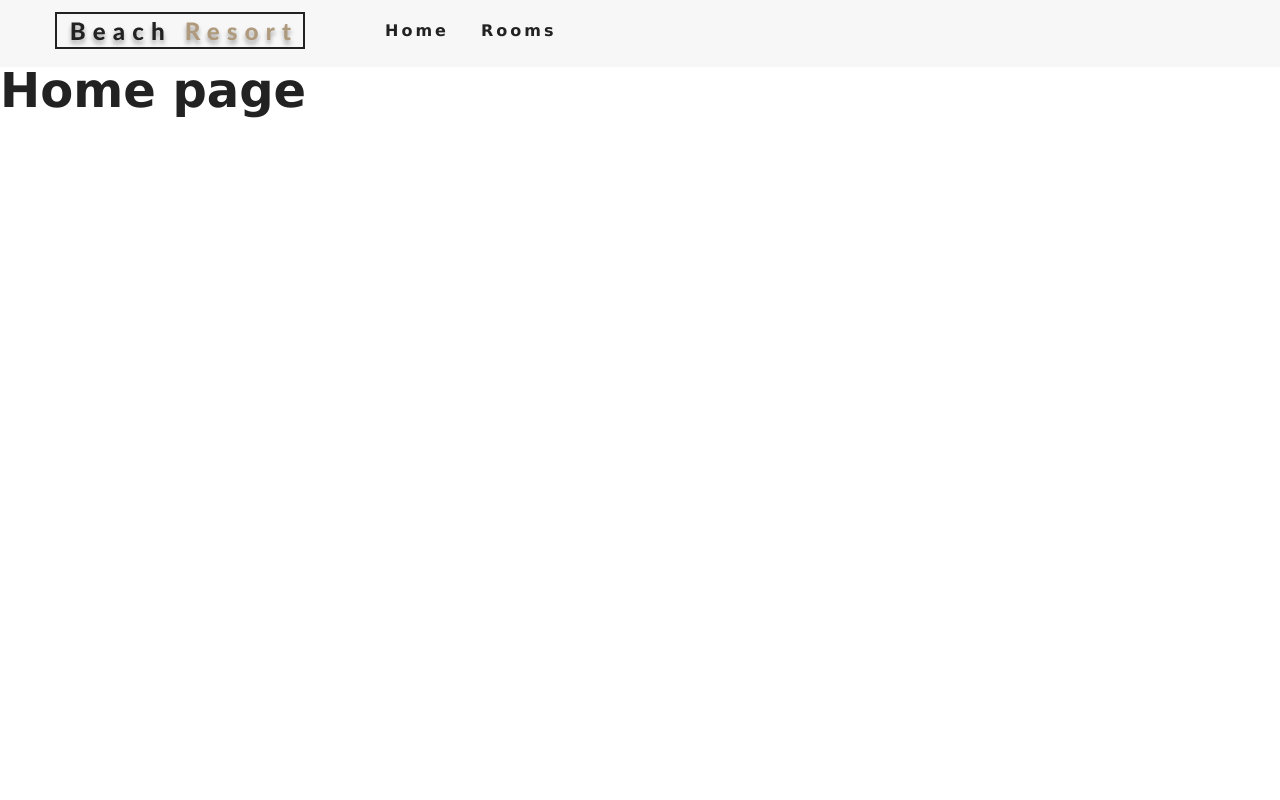
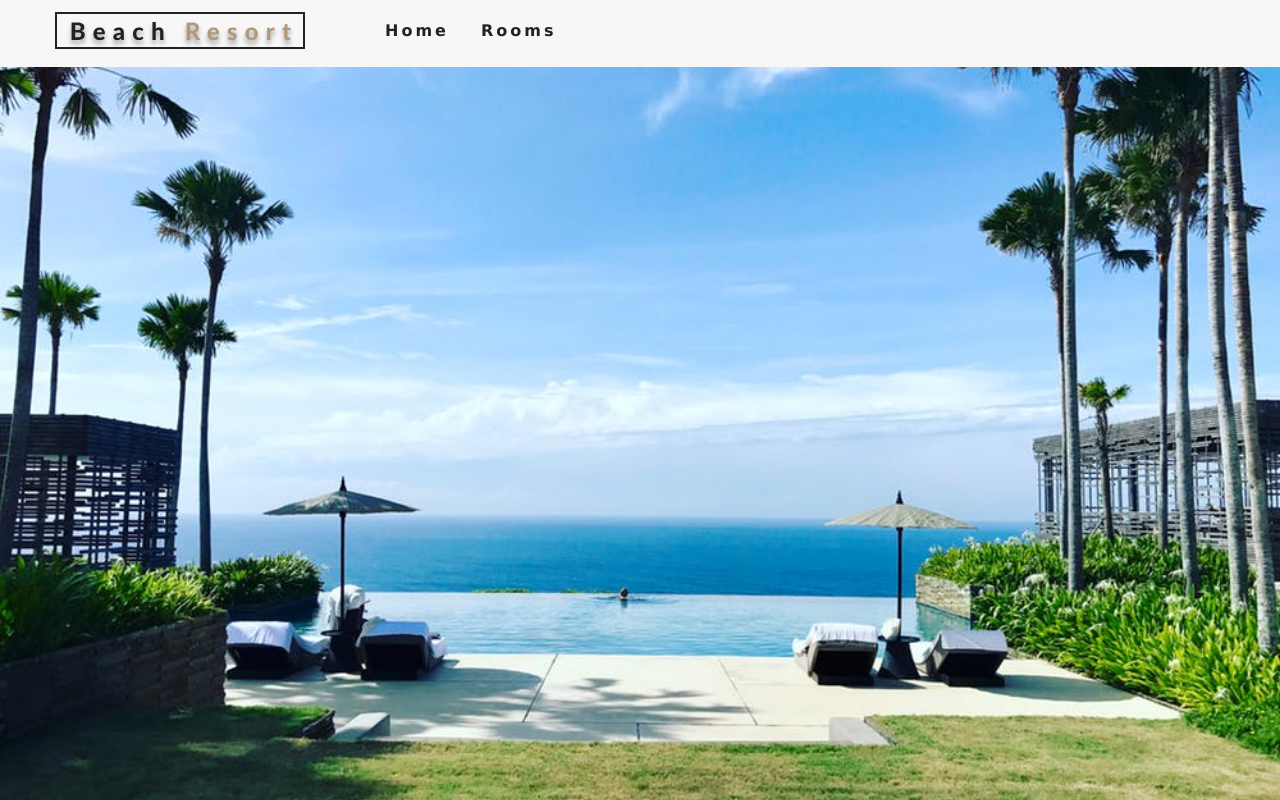
Before and after one commit to DevIvaylo/book-a-room-react-app, a React (Create React App) app: page / in a window 1280 px wide. Built offline with nearby package versions, Linux system fonts and the light colour scheme.

Commit message:
creating reusable dynamic header component

```diff
--- a/src/App.css
+++ b/src/App.css
@@ -3,6 +3,7 @@
     padding: 0;
     box-sizing: border-box;
 }
+
 :root {
     --primaryColor: #af9a7d;
     --mainWhite: #fff;
@@ -15,6 +16,7 @@
     --lightShadow: 2px 5px 3px 0px rgba(0, 0, 0, 0.5);
     --darkShadow: 4px 10px 5px 0px rgba(0, 0, 0, 0.5);
 }
+
 /* globals */
 body {
     padding-top: 66px;
@@ -23,30 +25,36 @@ body {
     font-family: Verdana, Geneva, Tahoma, sans-serif;
     line-height: 1.4;
 }
+
 h1 {
     font-size: 3em;
     line-height: 1;
     margin-bottom: 0.5em;
 }
+
 h2 {
     font-size: 2em;
     margin-bottom: 0.75em;
 }
+
 h3 {
     font-size: 1.5em;
     line-height: 1;
     margin-bottom: 1em;
 }
+
 h4 {
     font-size: 1.2em;
     line-height: 1.25;
     margin-bottom: 1.25em;
 }
+
 h5 {
     font-size: 1em;
     font-weight: bold;
     margin-bottom: 1.5em;
 }
+
 h6 {
     font-size: 1em;
     font-weight: bold;
@@ -65,20 +73,24 @@ h6 {
     text-transform: uppercase;
     cursor: pointer;
 }
+
 .btn-primary:hover {
     background: transparent;
     color: var(--primaryColor);
 }
+
 .loading {
     text-transform: capitalize;
     text-align: center;
     margin-top: 3rem;
 }
+
 .error {
     text-align: center;
     text-transform: uppercase;
     margin: 2rem 0;
 }
+
 .empty-search {
     text-align: center;
     text-transform: capitalize;
@@ -86,6 +98,7 @@ h6 {
     padding: 1rem;
     letter-spacing: var(--mainSpacing);
 }
+
 /* end of globals */
 /* Navbar */
 .navbar {
@@ -97,26 +110,31 @@ h6 {
     background: var(--offWhite);
     z-index: 1;
 }
+
 .nav-header {
     display: flex;
     justify-content: space-between;
 }
+
 .nav-btn {
     background: transparent;
     border: none;
     cursor: pointer;
     outline: none;
 }
+
 .nav-icon {
     font-size: 1.5rem;
     color: var(--primaryColor);
 }
+
 .nav-links {
     height: 0;
     overflow: hidden;
     transition: var(--mainTransition);
     list-style-type: none;
 }
+
 .nav-links a {
     display: block;
     text-decoration: none;
@@ -128,6 +146,7 @@ h6 {
     font-weight: 600;
     letter-spacing: var(--mainSpacing);
 }
+
 .nav-links a:hover {
     color: var(--primaryColor);
 }
@@ -135,39 +154,46 @@ h6 {
 .show-nav {
     height: 100px;
 }
+
 @media screen and (min-width: 768px) {
     .nav-btn {
         display: none;
     }
+
     .nav-center {
         max-width: 1170px;
         margin: 0 auto;
         display: flex;
     }
+
     .nav-links {
         height: auto;
         display: flex;
         margin-left: 4rem;
     }
+
     .nav-links a {
         margin: 0 1rem;
         padding: 0.5rem 0;
     }
 }
+
 /* end of navbar */
 /* Hero */
-.defaultHero,
-.roomsHero {
+.defaultHeader,
+.roomsHeader {
     min-height: calc(100vh - 66px);
     background: url("./images/defaultBcg.jpeg") center/cover no-repeat;
     display: flex;
     align-items: center;
     justify-content: center;
 }
-.roomsHero {
+
+.roomsHeader {
     background-image: url("./images/room-2.jpeg");
     min-height: 60vh;
 }
+
 /* End of Hero */
 /* Banner */
 .banner {
@@ -179,63 +205,76 @@ h6 {
     text-transform: capitalize;
     letter-spacing: var(--mainSpacing);
 }
+
 .banner h1 {
     font-size: 2.5rem;
 }
+
 .banner div {
     width: 10rem;
     height: 5px;
     background: var(--primaryColor);
     margin: 1.7rem auto;
 }
+
 .banner p {
     font-size: 1.2rem;
     margin-bottom: 2rem;
 }
+
 @media screen and (min-width: 576px) {
     .banner {
         padding: 2rem 3rem;
     }
+
     .banner h1 {
         font-size: 3rem;
     }
 }
+
 @media screen and (min-width: 992px) {
     .banner {
         padding: 2rem 6rem;
     }
+
     .banner h1 {
         font-size: 4rem;
     }
 }
+
 /* End of Banner */
 /* Title */
 .section-title {
     text-align: center;
     margin-bottom: 4rem;
 }
+
 .section-title h4 {
     font-size: 2rem;
     letter-spacing: var(--mainSpacing);
     text-transform: capitalize;
     margin-bottom: 1rem;
 }
+
 .section-title div {
     width: 5rem;
     height: 5px;
     margin: 0 auto;
     background: var(--primaryColor);
 }
+
 /* end of Title */
 
 /* services */
 .services {
     padding: 5rem 0;
 }
+
 .services {
     background: var(--darkGrey);
     text-align: center;
 }
+
 .services-center {
     width: 90vw;
     margin: 0 auto;
@@ -244,19 +283,23 @@ h6 {
     grid-row-gap: 2rem;
     grid-column-gap: 50px;
 }
+
 .service span {
     display: inline-block;
     color: var(--primaryColor);
     font-size: 2.5rem;
     margin-bottom: 1.5rem;
 }
+
 .services h6 {
     letter-spacing: var(--mainSpacing);
 }
+
 .services p {
     width: 80%;
     margin: 0 auto;
 }
+
 @media screen and (min-width: 992px) {
     .services-center {
         width: 95vw;
@@ -269,12 +312,14 @@ h6 {
         width: 100%;
     }
 }
+
 /*end of services */
 /* featured rooms */
 
 .featured-rooms {
     padding: 5rem 0;
 }
+
 .featured-rooms-center {
     width: 80vw;
     margin: 0 auto;
@@ -283,24 +328,28 @@ h6 {
     grid-row-gap: 2rem;
     grid-column-gap: 40px;
 }
+
 @media screen and (min-width: 776px) {
     .featured-rooms-center {
         width: 90vw;
         grid-template-columns: repeat(auto-fit, minmax(330px, 1fr));
     }
 }
+
 @media screen and (min-width: 992px) {
     .featured-rooms-center {
         width: 95vw;
         max-width: 1170px;
     }
 }
+
 /* end pf featured rooms */
 /* room */
 .room {
     box-shadow: var(--lightShadow);
     transition: var(--mainTransition);
 }
+
 .room:hover {
     box-shadow: var(--darkShadow);
 }
@@ -308,11 +357,13 @@ h6 {
 .img-container {
     position: relative;
 }
+
 .img-container img {
     width: 100%;
     display: block;
     transition: var(--mainTransition);
 }
+
 .price-top {
     position: absolute;
     top: 0;
@@ -325,12 +376,14 @@ h6 {
     text-align: center;
     transition: var(--mainTransition);
 }
+
 .price-top h6 {
     margin-bottom: 0;
     font-size: 0.9rem;
     font-weight: 300;
     letter-spacing: var(--mainSpacing);
 }
+
 .room-link {
     position: absolute;
     top: 50%;
@@ -338,18 +391,23 @@ h6 {
     transform: scale(0);
     transition: all 0.3s linear;
 }
+
 .img-container:hover {
     background: rgba(0, 0, 0, 0.8);
 }
+
 .img-container:hover img {
     opacity: 0.3;
 }
+
 .img-container:hover .price-top {
     opacity: 0;
 }
+
 .img-container:hover .room-link {
     transform: translate(-50%, -50%) scale(1);
 }
+
 .room-info {
     background: var(--darkGrey);
     text-transform: capitalize;
@@ -358,12 +416,14 @@ h6 {
     font-weight: 700;
     letter-spacing: var(--mainSpacing);
 }
+
 /* end of room  */
 /* single room*/
 
 .single-room {
     padding: 5rem 0 0 0;
 }
+
 .single-room-images {
     width: 80vw;
     margin: 0 auto;
@@ -372,27 +432,33 @@ h6 {
     grid-row-gap: 2rem;
     grid-column-gap: 50px;
 }
+
 .single-room-images img {
     width: 100%;
     display: block;
 }
+
 .single-room-info {
     width: 80vw;
     display: grid;
     grid-template-columns: 1fr;
     margin: 2rem auto;
 }
+
 .desc,
 .info {
     margin: 1rem 0;
 }
+
 .desc h3 {
     text-transform: capitalize;
     letter-spacing: var(--mainSpacing);
 }
+
 .desc p {
     line-height: 1.5;
 }
+
 .info h3,
 .info h6 {
     text-transform: capitalize;
@@ -402,14 +468,17 @@ h6 {
 .info h6 {
     font-weight: 300;
 }
+
 .room-extras {
     width: 80vw;
     margin: 0 auto 3rem auto;
 }
+
 .room-extras h6 {
     text-transform: capitalize;
     letter-spacing: var(--mainSpacing);
 }
+
 .extras {
     list-style-type: none;
     display: grid;
@@ -417,6 +486,7 @@ h6 {
     grid-column-gap: 2rem;
     grid-row-gap: 1rem;
 }
+
 @media screen and (min-width: 992px) {
     .single-room-images,
     .single-room-info,
@@ -424,20 +494,24 @@ h6 {
         width: 95vw;
         max-width: 1170px;
     }
+
     .single-room-info {
         display: grid;
         grid-template-columns: 1fr 1fr;
         grid-column-gap: 2rem;
     }
+
     .info {
         padding-left: 3rem;
     }
 }
+
 /* end of single room*/
 /* roomlist */
 .roomslist {
     padding: 5rem 0;
 }
+
 .roomslist-center {
     width: 80vw;
     margin: 0 auto;
@@ -452,17 +526,20 @@ h6 {
         width: 90vw;
     }
 }
+
 @media screen and (min-width: 992px) {
     .roomslist-center {
         width: 95vw;
         max-width: 1170px;
     }
 }
+
 /* end of roomlist */
 /*  rooms fitler*/
 .filter-container {
     padding: 5rem 0;
 }
+
 .filter-form {
     width: 60vw;
     margin: 0 auto;
@@ -471,22 +548,27 @@ h6 {
     grid-row-gap: 2rem;
     grid-column-gap: 40px;
 }
+
 .form-group {
     text-transform: capitalize;
 }
+
 .form-group label {
     display: block;
     letter-spacing: var(--mainSpacing);
     margin-bottom: 0.5rem;
 }
+
 .form-control {
     width: 100%;
     background: transparent;
     font-size: 1rem;
 }
+
 .size-inputs {
     display: flex;
 }
+
 .size-input {
     width: 40%;
     padding: 0.2rem;
@@ -494,20 +576,24 @@ h6 {
     border-radius: 0.3rem;
     margin-right: 0.3rem;
 }
+
 .single-extra label {
     display: inline-block;
     font-size: 0.8rem;
     margin-left: 0.5rem;
 }
+
 @media screen and (min-width: 776px) {
     .filter-form {
         width: 70vw;
     }
 }
+
 @media screen and (min-width: 992px) {
     .filter-form {
         width: 95vw;
         max-width: 1170px;
     }
 }
+
 /* end of rooms fitler*/
--- /dev/null
+++ b/src/components/Header.js
@@ -0,0 +1,15 @@
+import React from 'react';
+
+const Header = ({children, header}) => {
+    return (
+        <header className={header}>
+            {children}
+        </header>
+    )
+};
+
+export default Header;
+
+Header.defaultProps = {
+    header: 'defaultHeader'
+};
--- a/src/components/Home.js
+++ b/src/components/Home.js
@@ -1,9 +1,10 @@
 import React from 'react';
+import Header from "./Header";
 
 const Home = () => {
     return (
         <>
-            <h1>Home page</h1>
+            <Header/>
         </>
     )
 };
--- a/src/components/Rooms.js
+++ b/src/components/Rooms.js
@@ -1,9 +1,10 @@
 import React from 'react';
+import Header from "./Header";
 
 const Rooms = () => {
     return (
         <>
-            <h1>Rooms page</h1>
+            <Header header='roomsHeader'/>
         </>
     )
 };
```
Lines whose indentation alone changed are shown as unchanged.
